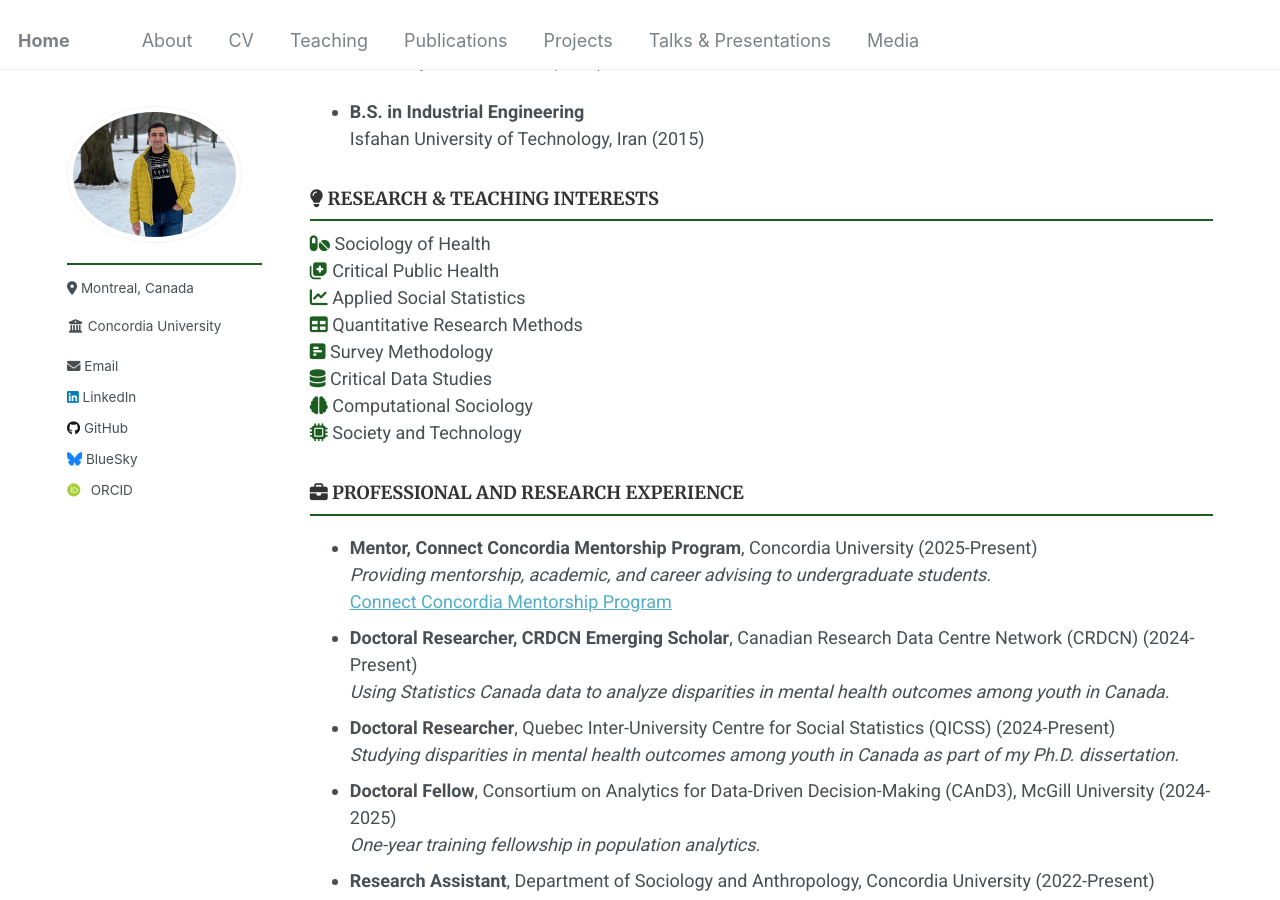
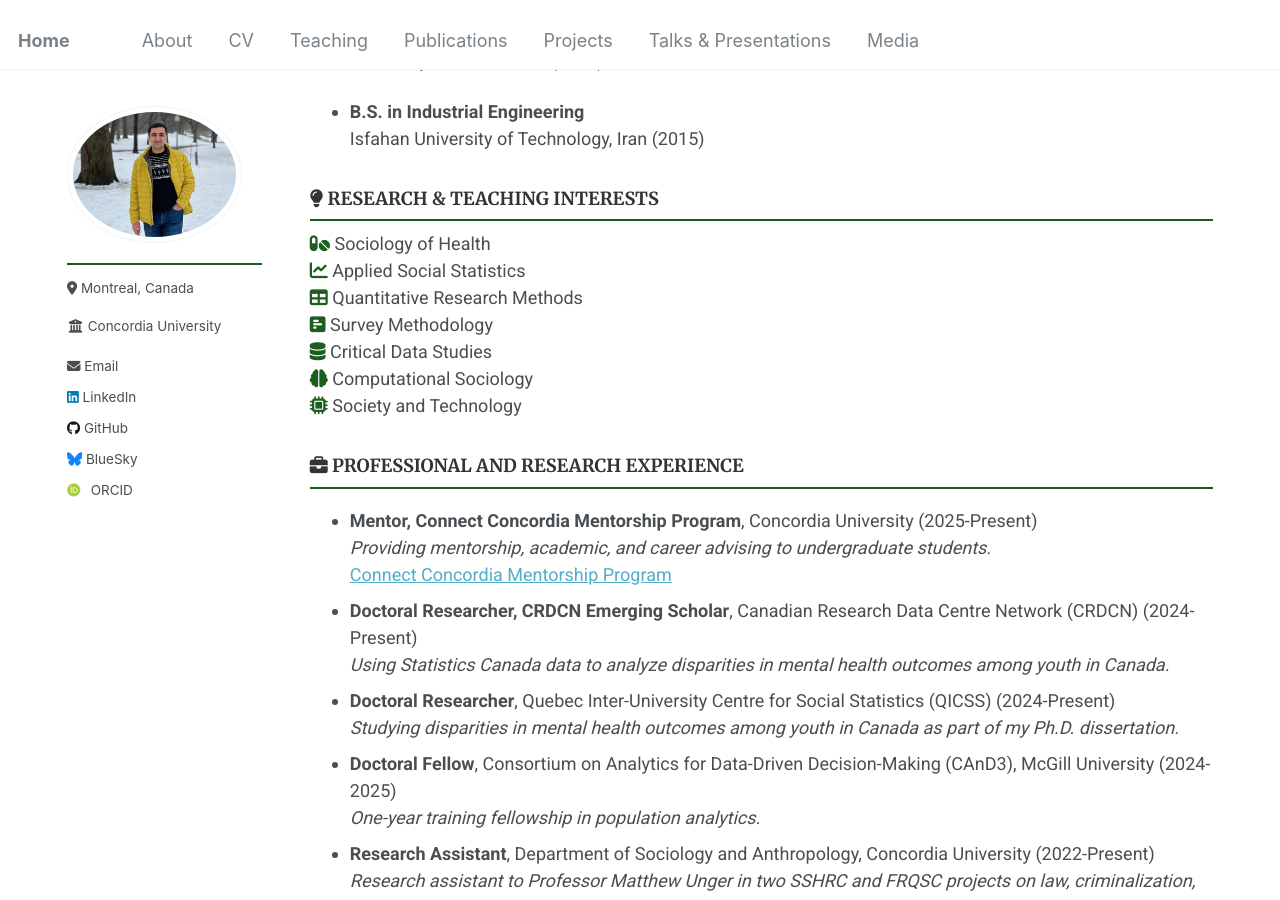
Before and after one commit to Mohsnmonji/mohsnmonji.github.io, a Jekyll site: the page built from _pages/Curriculum Vitae.md, in a window 1280 px wide and 900 px high, scrolled down 360 px. Built offline with Jekyll 4.4.1, drawn with Linux system fonts in a browser that asks for light colours; some web fonts are replaced.

Commit message:
Update Curriculum Vitae.md

```diff
--- a/_pages/Curriculum Vitae.md
+++ b/_pages/Curriculum Vitae.md
@@ -37,7 +37,6 @@ author_profile: true
 <h3><i class="fas fa-lightbulb"></i> RESEARCH & TEACHING INTERESTS</h3>
 <div>
   <i class="fas fa-pills" style="color: #1B5E20;"></i> Sociology of Health<br>
-  <i class="fas fa-notes-medical" style="color: #1B5E20;"></i> Critical Public Health<br>
   <i class="fas fa-chart-line" style="color: #1B5E20;"></i> Applied Social Statistics<br>
   <i class="fas fa-table" style="color: #1B5E20;"></i> Quantitative Research Methods<br>
   <i class="fas fa-poll-h" style="color: #1B5E20;"></i> Survey Methodology<br>
```
